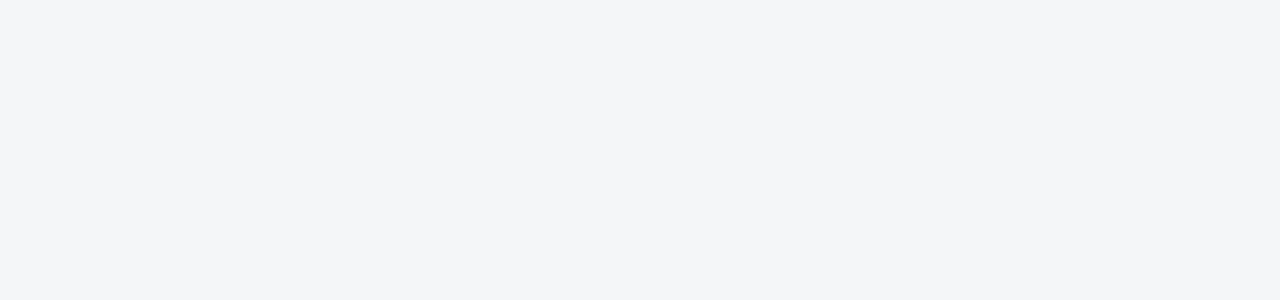
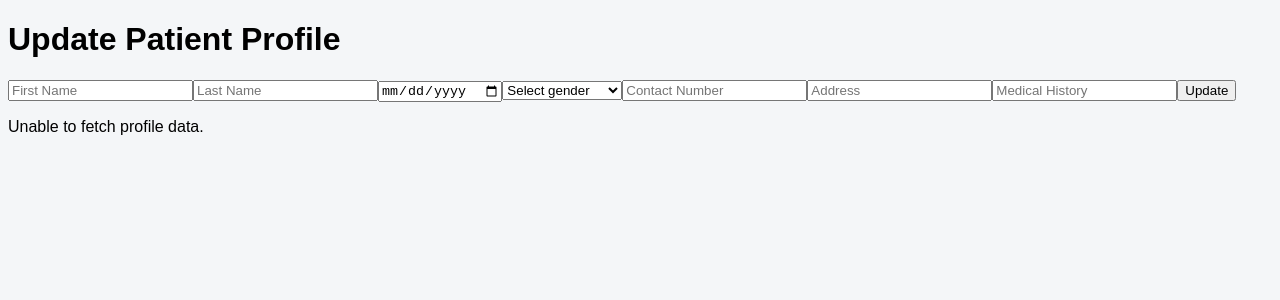
Before and after one commit to RizyyRx/CareAssist-React, a React (Vite) app: page /update-patient-profile in a window 1280 px wide. Before the commit this address had no page. Shown: the top 300 px of the page. Built offline with nearby package versions, Linux system fonts and the light colour scheme; no server answers.

Commit message:
Loading profile page with present data is done

```diff
--- a/src/App.jsx
+++ b/src/App.jsx
@@ -8,6 +8,7 @@ import ICHome from './pages/ICHome'
 import AdminHome from './pages/AdminHome'
 import Unauthorized from './pages/Unauthorized'
 import Home from './pages/Home'
+import UpdatePatientProfile from './pages/UpdatePatientProfile'
 
 function App() {
 
@@ -21,6 +22,9 @@ function App() {
         <Route path='/ic-home' element={<ICHome/>}></Route>
         <Route path='/admin-home' element={<AdminHome/>}></Route>
         <Route path='/unauthorized' element={<Unauthorized/>}></Route>
+
+        <Route path='/update-patient-profile' element={<UpdatePatientProfile/>}></Route>
+
       </Routes>
   )
 }
--- /dev/null
+++ b/src/pages/UpdatePatientProfile.jsx
@@ -0,0 +1,83 @@
+import axios from 'axios'
+import React, { useEffect, useState } from 'react'
+
+function UpdatePatientProfile() {
+    const [formData, setFormData] = useState({
+        firstName:"",
+        lastName:"",
+        dob:"",
+        gender:"",
+        contactNumber:"",
+        address:"",
+        medicalHistory:""
+    })
+
+    const token = localStorage.getItem("token")
+    const [message, setMessage] = useState('')
+
+    const handleChange = (event)=>{
+        setFormData({...formData, [event.target.name]:event.target.value})
+    }
+
+    useEffect(()=>{
+       const fetchProfile = async()=>{
+            try{
+                const result = await axios.get("http://localhost:8080/api/patient/profile",{headers:{Authorization:`Bearer ${token}`}})
+
+                setFormData(result.data)
+            } catch (error) {
+                if (error.response) {
+                setMessage(error.response.data)
+                } else {
+                setMessage("Unable to fetch profile data.")
+                }
+            }
+        }
+        fetchProfile()
+
+    },[]);
+
+
+
+    const handleSubmit = async (event)=>{
+        event.preventDefault()
+
+        try{
+            const result = await axios.put("http://localhost:8080/api/patient/update-profile", formData,{headers:{Authorization:`Bearer ${token}`}})
+            setMessage(result.data)
+        } catch(error){
+            if(error.response){
+                setMessage(error.response.data);
+            } else {
+                setMessage("Server not reachable")
+            }
+        }
+    }
+
+  return (
+    <div>
+        <h1>Update Patient Profile</h1>
+        <form onSubmit={handleSubmit}>
+            <input type='text' name='firstName' placeholder='First Name' value={formData.firstName} onChange={handleChange}></input>
+            <input type="text" name="lastName" placeholder="Last Name" value={formData.lastName} onChange={handleChange} />
+            <input type="date" name="dob" placeholder="Date of Birth" value={formData.dob} onChange={handleChange} />
+            <select name='gender' value={formData.gender} onChange={handleChange}>
+                <option value="">Select gender</option>
+                <option value="male">Male</option>
+                <option value="female">Female</option>
+                <option value="other">Other</option>
+                <option value="preferNotToSay">Prefer not to say</option>
+            </select>
+            <input type="number" name="contactNumber" placeholder="Contact Number" value={formData.contactNumber} onChange={handleChange} />
+            <input type="text" name="address" placeholder="Address" value={formData.address} onChange={handleChange} />
+            <input type="text" name="medicalHistory" placeholder="Medical History" value={formData.medicalHistory} onChange={handleChange} />
+            <button type="submit">Update</button>
+        </form>
+        {message && <p>{message}</p>}
+    </div>
+
+
+  )
+}
+
+export default UpdatePatientProfile
```
